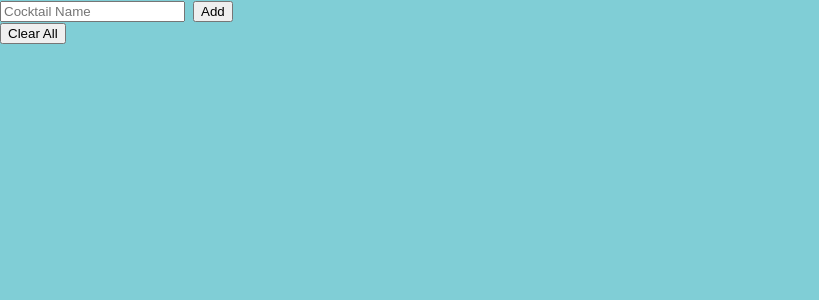
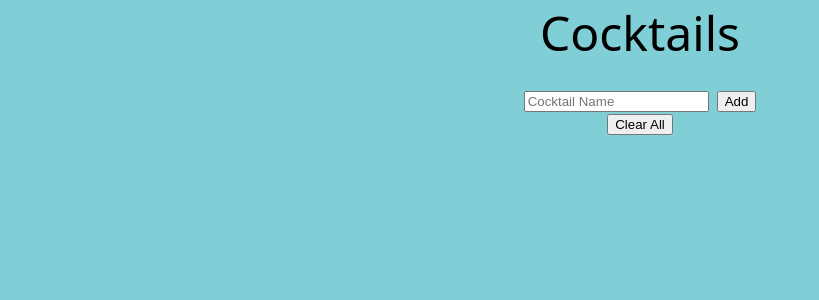
Before and after one commit to cw417/react-practice, a React (Create React App) app in the folder cocktail-app/: page / in a window 1280 px wide. Shown: the top 300 px of the page, without its empty margins (0-819 px from the left). Built offline with nearby package versions, Linux system fonts and the light colour scheme.

Commit message:
Fix spacing on ingredients list

```diff
--- a/cocktail-app/src/App.css
+++ b/cocktail-app/src/App.css
@@ -1,5 +1,27 @@
 body {
   background: #80ced6;
+  font-family: system-ui, -apple-system, BlinkMacSystemFont, 'Segoe UI', Roboto, Oxygen, Ubuntu, Cantarell, 'Open Sans', 'Helvetica Neue', sans-serif;
+}
+
+.container {
+  display: flex;
+  flex-direction: column;
+  justify-content: center;
+  align-items: center;
+}
+
+.container--header {
+  margin-bottom: 2em;
+}
+
+.container--header__title {
+  font-size: 3em;
+  margin-bottom: 0.5em;
+}
+.container--ingredients {
+  display: flex;
+  flex-direction: row;
+  justify-content: flex-start;
 }
 
 .pad-left {
@@ -9,3 +31,7 @@ body {
 .input--ingredientAmount {
   width: 2em;
 }
+
+.span--amount {
+  width: 6em;
+}
--- a/cocktail-app/src/App.js
+++ b/cocktail-app/src/App.js
@@ -27,12 +27,13 @@ function App() {
         {
           id: uuidv4(),
           name: name,
-          ingredients: [{id: uuidv4(), name: 'whisky', amount: '2'}, {id: uuidv4(), name: 'sweet vermouth', amount: '1'}],
+          ingredients: [],
           selected: false,
           editing: false
         }
       ]
     })
+    console.log(`added ${name} to cocktails`)
     cocktailNameRef.current.value = null
   }
 
@@ -44,7 +45,7 @@ function App() {
     // used in CocktailInfo component
     const newCocktails = [...cocktails]
     const cocktail = newCocktails.find(cocktail => cocktail.id === id)
-    const newIngredient = {name: name, amount: amount}
+    const newIngredient = {id: uuidv4(), name: name, amount: amount}
     cocktail.ingredients.push(newIngredient)
     setCocktails(newCocktails)
     console.log(`${newIngredient.name} added to ${cocktail.name}`)
@@ -52,19 +53,32 @@ function App() {
 
   return (
     <>
-      <div>
-        <CocktailList
-          cocktails={cocktails}
-          addIngredient={addIngredient}
-        />
-        <input ref={cocktailNameRef} placeholder='Cocktail Name' type='text' />
-        <span className='pad-left' >
-          <button onClick={handleAddCocktail}>Add</button>
-        </span>
+      <div className='container container--header'>
+        <div className='container--header__title'>
+          Cocktails
         </div>
+
+        <div className='container--header__addCocktail'>
+          <input ref={cocktailNameRef} placeholder='Cocktail Name' type='text' />
+          <span className='pad-left' >
+            <button className='container--header__addCocktail__button' onClick={handleAddCocktail}>Add</button>
+          </span>
+        </div>
+
         <div>
           <button onClick={handleClearAll}>Clear All</button>
         </div>
+      </div>
+
+      <div >
+        <div className='container'>
+          <CocktailList
+            cocktails={cocktails}
+            addIngredient={addIngredient}
+          />
+          </div>
+      </div>
+
     </>
   );
 }
--- a/cocktail-app/src/Cocktail.js
+++ b/cocktail-app/src/Cocktail.js
@@ -25,7 +25,6 @@ export default function Cocktail({ cocktail, selectCocktail, addIngredient }) {
           <input type='checkbox' onClick={handleSelect} />
         </span>
         <div style={{display:display}}>
-
           <CocktailInfo
             cocktail={cocktail}
             addIngredient={addIngredient}
--- a/cocktail-app/src/CocktailInfo.js
+++ b/cocktail-app/src/CocktailInfo.js
@@ -14,13 +14,19 @@ export default function CocktailInfo({ cocktail, addIngredient }) {
     } else {
       setDisplay('none')
       console.log('finished editing ingredients for ' + cocktail.name)
+      ingredientName.current.value = null
+      ingredientAmount.current.value = null
     }
+
   }
 
   function handleAddIngredient() {
-    //const ingredient = { name: ingredientName, amount: ingredientAmount}
-    console.log(typeof(ingredient))
-    addIngredient(cocktail.id, ingredientName.current.value, ingredientAmount.current.value)
+    const name = ingredientName.current.value
+    const amount = ingredientAmount.current.value
+    console.log( `adding ${amount} ${name} to ${cocktail.name}`)
+    addIngredient(cocktail.id, name, amount)
+    ingredientName.current.value = null
+    ingredientAmount.current.value = null
   }
 
   return (
--- a/cocktail-app/src/IngredientsList.js
+++ b/cocktail-app/src/IngredientsList.js
@@ -5,7 +5,12 @@ export default function IngredientsList({ cocktail }) {
   return (
     cocktail.ingredients.map((ingredient, index) => {
       return (
-        <div key={index}>{ingredient.amount} oz {ingredient.name}</div>
+        <div key={index}>
+          <div className='container--ingredients'>
+            <span className='span--amount'>{ingredient.amount}</span>
+            <span>{ingredient.name}</span>
+          </div>
+        </div>
       )
     })
   )
```
